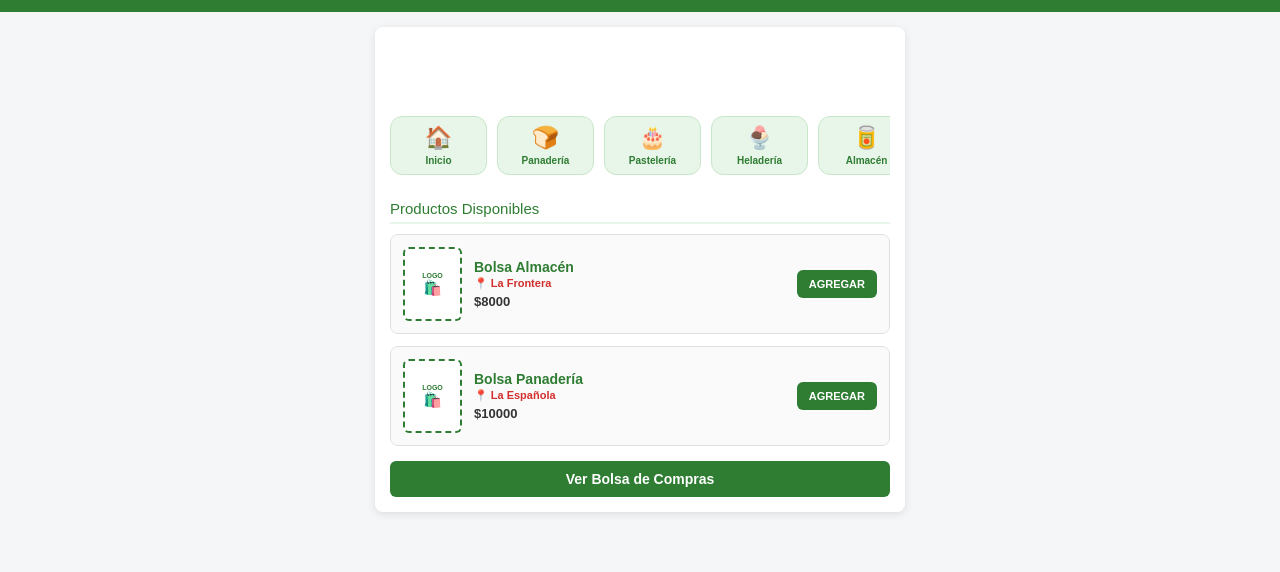
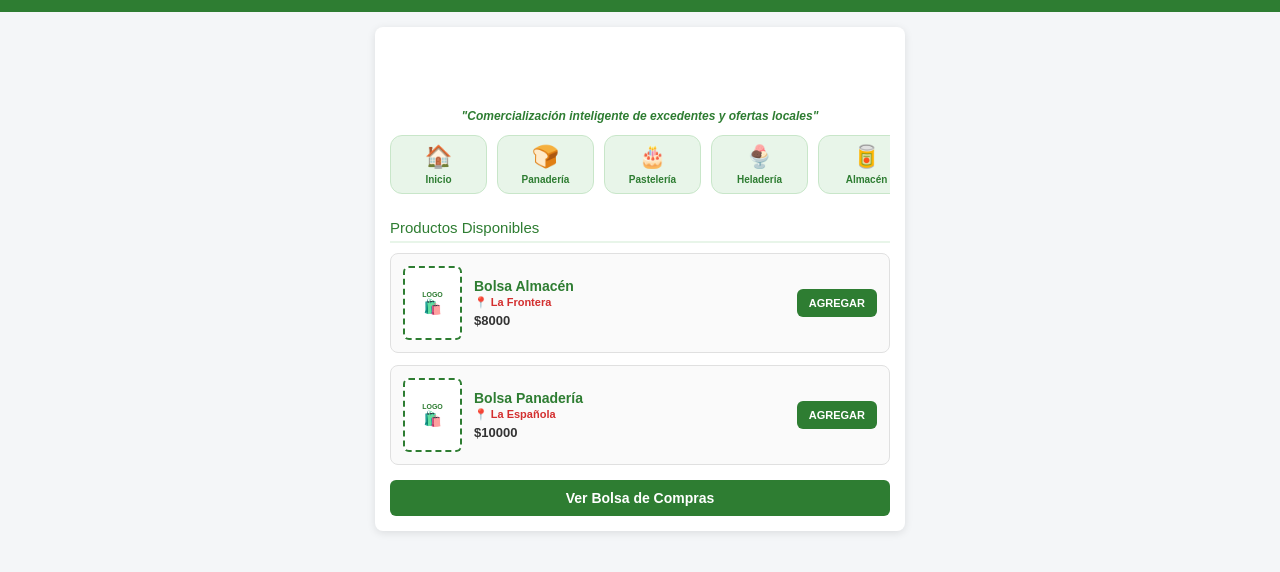
Before and after one commit to cdaguirre10-dotcom/easy-market, a plain HTML site: page index.html in a window 1280 px wide. Shown: the part 58-630 px from the top of the page. Drawn offline with Linux system fonts and the light colour scheme; grey boxes are pictures that could not be loaded.

Commit message:
Update index.html

```diff
--- a/index.html
+++ b/index.html
@@ -44,13 +44,23 @@
         /* Video de inicio */
         .hero-video {
             text-align: center;
-            margin-bottom: 10px;
+            margin-bottom: 8px;
         }
         .hero-video video {
             width: 100%;
-            max-width: 120px;
+            max-width: 110px;
             height: auto;
             border-radius: 8px;
+        }
+        /* Lema de la empresa debajo del logo */
+        .company-slogan {
+            text-align: center;
+            font-size: 12px;
+            color: #2e7d32;
+            font-weight: bold;
+            font-style: italic;
+            margin-bottom: 12px;
+            padding: 0 10px;
         }
         /* Carrusel de Categorías Visuales */
         .categories {
@@ -253,6 +263,11 @@
                 <video src="easy-market.mp4" autoplay loop muted playsinline></video>
             </div>
 
+            <!-- Lema de la empresa al pie del logo -->
+            <div class="company-slogan">
+                "Comercialización inteligente de excedentes y ofertas locales"
+            </div>
+
             <!-- Carrusel de Categorías (Primer botón = Inicio con casa 🏠) -->
             <div class="categories">
                 <div class="category-item" onclick="filterCategory('inicio')">
@@ -334,7 +349,6 @@
     <div id="toast">¡Agregado a la bolsa!</div>
 
     <script>
-        // Productos principales de la Pantalla N1 (Bolsa Almacén y Bolsa Panadería) y comercios por categoría
         const allProducts = [
             { id: 'p1', name: 'Bolsa Almacén', category: 'inicio', store: 'La Frontera', price: 8000, icon: '🛍️' },
             { id: 'p2', name: 'Bolsa Panadería', category: 'inicio', store: 'La Española', price: 10000, icon: '🛍️' },
```
